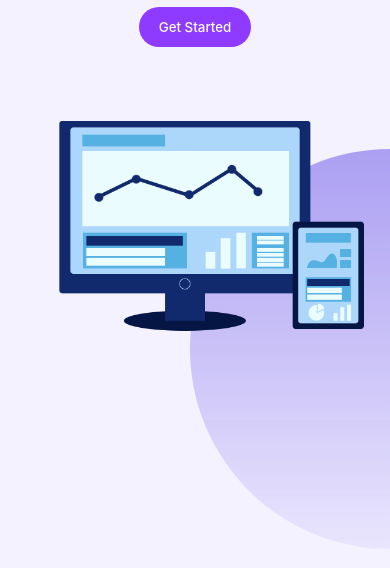
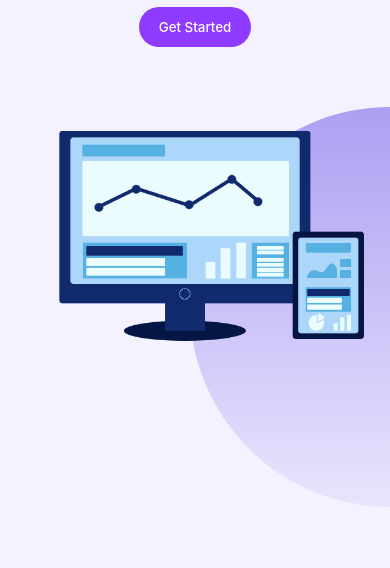
Before and after one commit to Poovarasan-A/Livixius-web, a plain HTML site: page index.html in a window 390 px wide. Shown: the part 273-841 px from the top of the page. Drawn offline with nearby package versions, Linux system fonts and the light colour scheme; a script that the page names is missing.

Commit message:
mobile animation updated

```diff
--- a/style.css
+++ b/style.css
@@ -451,6 +451,7 @@ form .msg {
   }
   .wlcmImg img {
     padding-right: 30px;
+    padding-top: 10px;
   }
   /* .bgAnim1 {
     display: none;
@@ -460,7 +461,7 @@ form .msg {
     height: 400px;
     background: linear-gradient(var(--secondary-color), var(--primary-color));
     z-index: 1;
-    top: 50%;
+    top: 45%;
     right: 0;
     border-radius: 900px 0 0 900px;
   }
```
